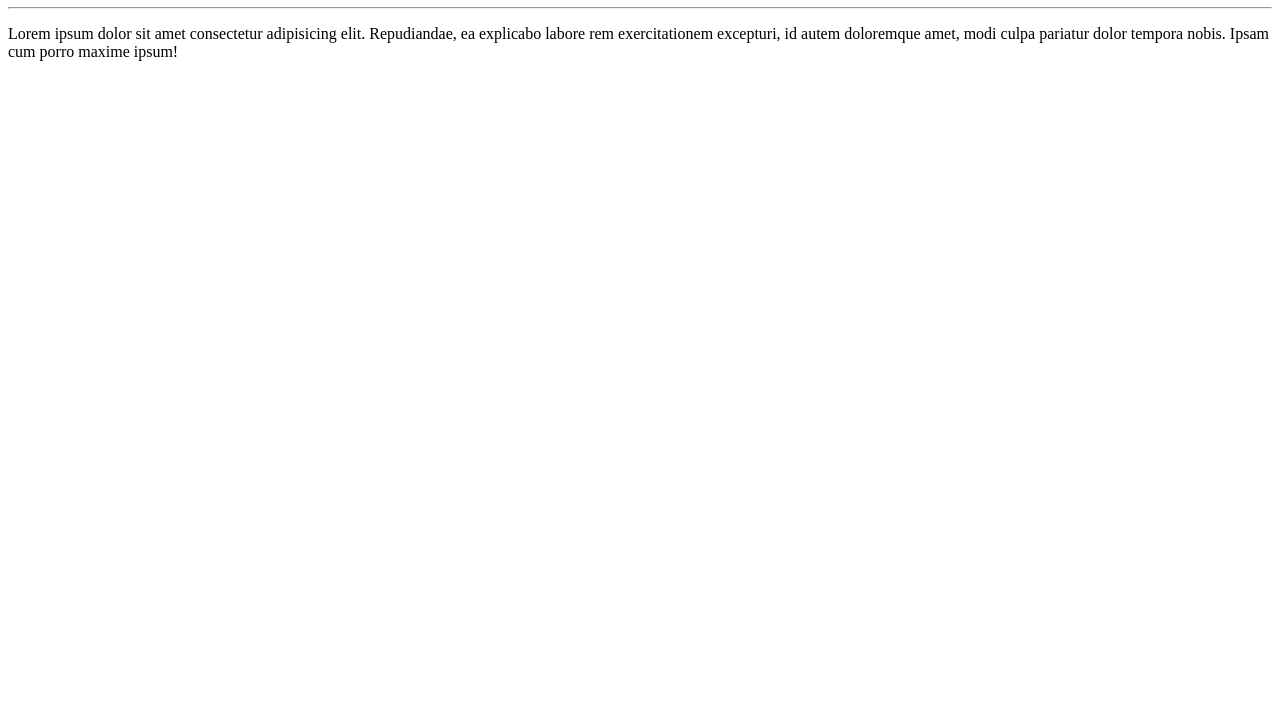
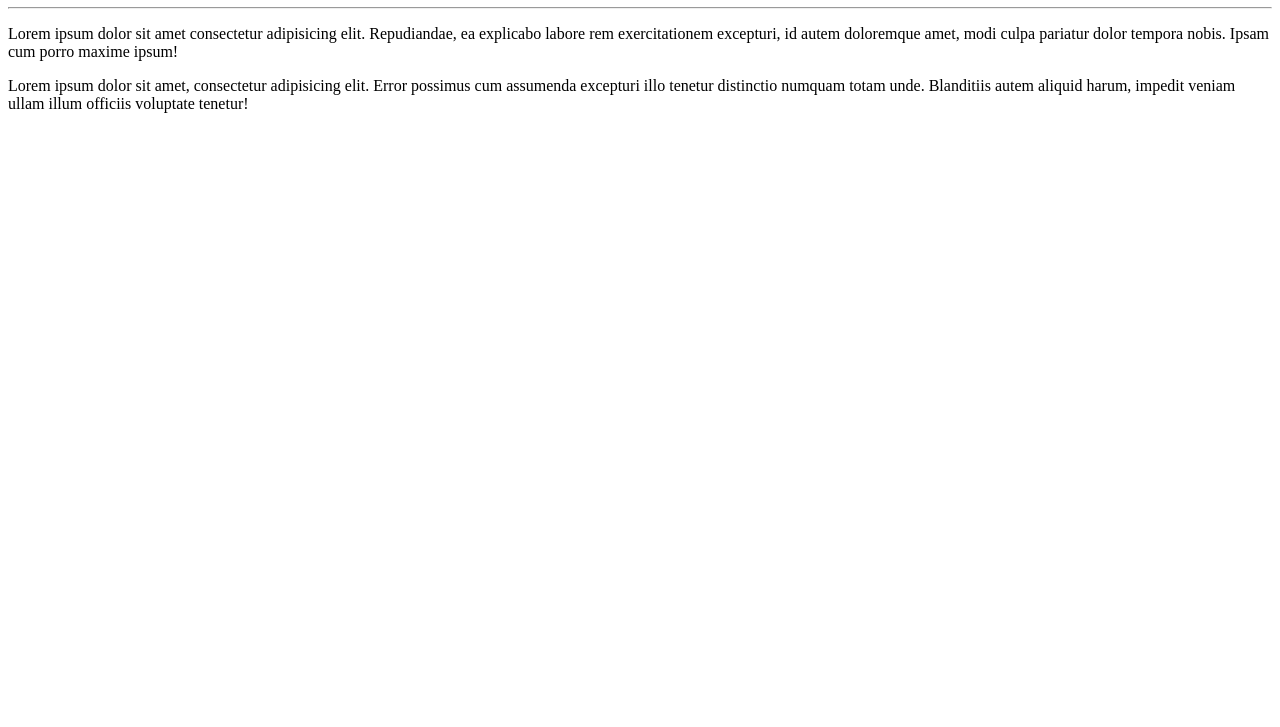
Before and after one commit to natanfreire/Ola--mundo, a plain HTML site: page site exemplo/index.html in a window 1280 px wide. Shown: the part 73-800 px from the top of the page. Drawn offline with Linux system fonts and the light colour scheme.

Commit message:
adicionei um parágrafo

```diff
--- a/site exemplo/index.html
+++ b/site exemplo/index.html
@@ -9,5 +9,8 @@
    <h1>olá, Mundo!</h1>
    <hr>
    <p>Lorem ipsum dolor sit amet consectetur adipisicing elit. Repudiandae, ea explicabo labore rem exercitationem excepturi, id autem doloremque amet, modi culpa pariatur dolor tempora nobis. Ipsam cum porro maxime ipsum!</p>
+   <p>Lorem ipsum dolor sit amet, consectetur adipisicing elit. Error possimus cum assumenda excepturi illo tenetur distinctio numquam totam unde. Blanditiis autem aliquid harum, impedit veniam ullam illum officiis voluptate tenetur!</p>
+
+
 </body>
 </html>
```
